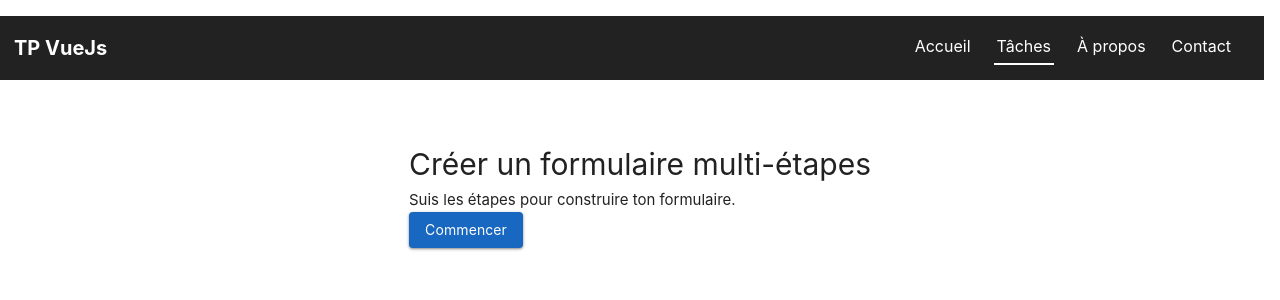
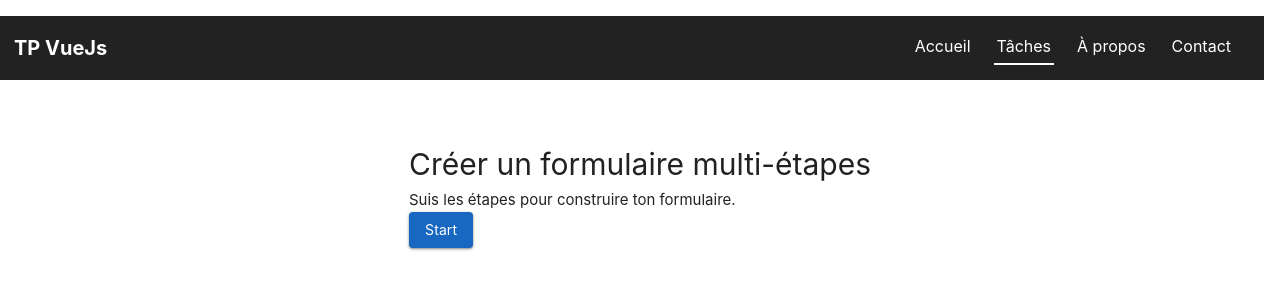
Before and after one commit to RobinTijou49/devWeb, a Vue app: page /multiple-task in a window 1280 px wide. Shown: the top 300 px of the page. Built offline with nearby package versions, Linux system fonts and the light colour scheme.

Commit message:
test CI CD

```diff
--- a/src/components/MultipleTask.vue
+++ b/src/components/MultipleTask.vue
@@ -4,7 +4,7 @@
       <h1>{{ task.title }}</h1>
       <p>{{ task.description }}</p>
 
-      <v-btn color="primary" @click="view = 'subtasks'"> Commencer </v-btn>
+      <v-btn color="primary" @click="view = 'subtasks'"> Start </v-btn>
     </div>
 
     <div v-if="view === 'subtasks'">
```
